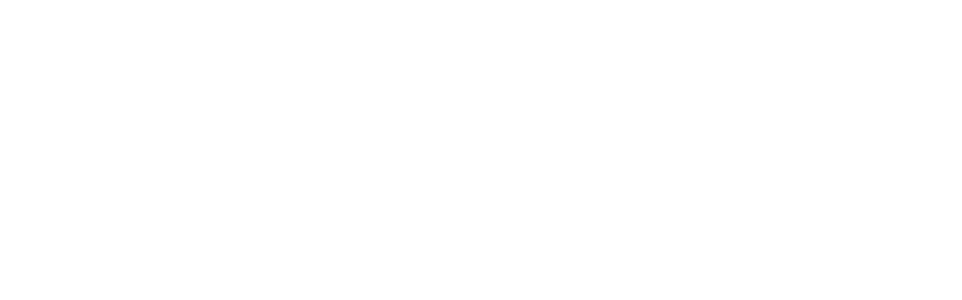
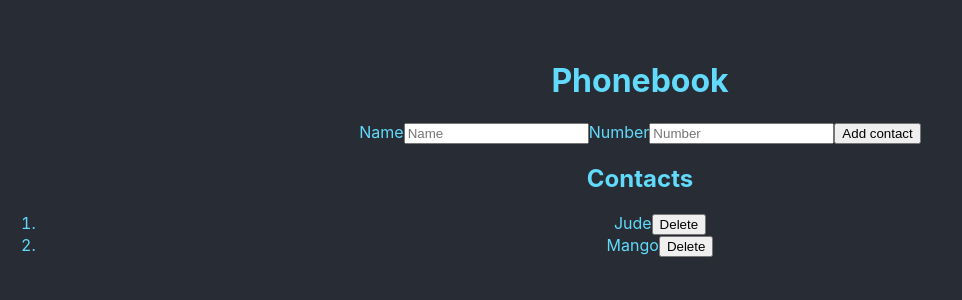
Before and after one commit to Mykhailo-Gogol/goit-react-hw-02-phonebook, a React (Create React App) app: page / in a window 1280 px wide. Shown: the top 300 px of the page, without its empty margins (0-962 px from the left). Built offline with nearby package versions, Linux system fonts and the light colour scheme.

Commit message:
Додає форму, сабміт

```diff
--- a/package.json
+++ b/package.json
@@ -9,6 +9,7 @@
     "react": "^17.0.1",
     "react-dom": "^17.0.1",
     "react-scripts": "4.0.2",
+    "shortid": "^2.2.16",
     "web-vitals": "^1.1.0"
   },
   "scripts": {
--- a/src/App.css
+++ b/src/App.css
@@ -1,3 +1,7 @@
 .container {
   text-align: center;
+  color: #61dafb;
+  background-color: #282c34;
+  height: 100vh;
+  padding-top: 40px;
 }
--- a/src/App.js
+++ b/src/App.js
@@ -1,10 +1,38 @@
 import "./App.css";
+import React, { Component } from "react";
+import Form from "./components/Form";
+class App extends Component {
+  state = {
+    contacts: ["Jude", "Mango"],
+  };
 
-import React, { PureComponent } from "react";
+  formSubmitHandler = (data) => {
+    console.log(data);
+  };
 
-class App extends PureComponent {
   render() {
-    return <div className="container"></div>;
+    return (
+      <div className="container">
+        <h1>Phonebook</h1>
+        <Form onSubmit={this.formSubmitHandler} />
+        <h2>Contacts</h2>
+
+        {this.state.contacts.length ? (
+          <ol>
+            {this.state.contacts.map((e) => {
+              return (
+                <li key={e}>
+                  {e}
+                  <button>Delete</button>
+                </li>
+              );
+            })}
+          </ol>
+        ) : (
+          "Contact list is empty"
+        )}
+      </div>
+    );
   }
 }
 
--- /dev/null
+++ b/src/components/Form/Form.js
@@ -0,0 +1,70 @@
+import React, { Component } from "react";
+import shortid from "shortid";
+// import * as s from "./Form.module.css";
+
+class Form extends Component {
+  state = {
+    name: "",
+    number: "",
+  };
+
+  nameInputId = shortid.generate();
+  numberInputId = shortid.generate();
+
+  handleInputChange = (event) => {
+    const { name, value } = event.target;
+
+    this.setState({
+      [name]: value,
+    });
+  };
+
+  handleSubmit = (e) => {
+    e.preventDefault();
+    this.props.onSubmit(this.state);
+    this.reset();
+  };
+
+  reset = () => {
+    this.setState({
+      name: "",
+      number: "",
+    });
+  };
+
+  render() {
+    return (
+      <>
+        <form onSubmit={this.handleSubmit}>
+          <label htmlFor={this.nameInputId}>
+            Name
+            <input
+              type="text"
+              placeholder="Name"
+              onChange={this.handleInputChange}
+              name="name"
+              value={this.state.name}
+              id={this.nameInputId}
+            />
+          </label>
+
+          <label htmlFor={this.numberInputId}>
+            Number
+            <input
+              type="tel"
+              placeholder="Number"
+              onChange={this.handleInputChange}
+              name="number"
+              value={this.state.number}
+              id={this.numberInputId}
+            />
+          </label>
+
+          <button type="submit">Add contact</button>
+        </form>
+      </>
+    );
+  }
+}
+
+export default Form;
--- /dev/null
+++ b/src/components/Form/Form.module.css
@@ -0,0 +1,10 @@
+.contactList {
+  max-width: fit-content;
+  margin-left: auto;
+  margin-right: auto;
+  padding-left: 0;
+}
+
+.contactList li {
+  text-align: left;
+}
--- /dev/null
+++ b/src/components/Form/index.js
@@ -0,0 +1 @@
+export { default } from "./Form";
```
Also changed, not shown: 1 other file (tests, documents, lock files or other folders).
